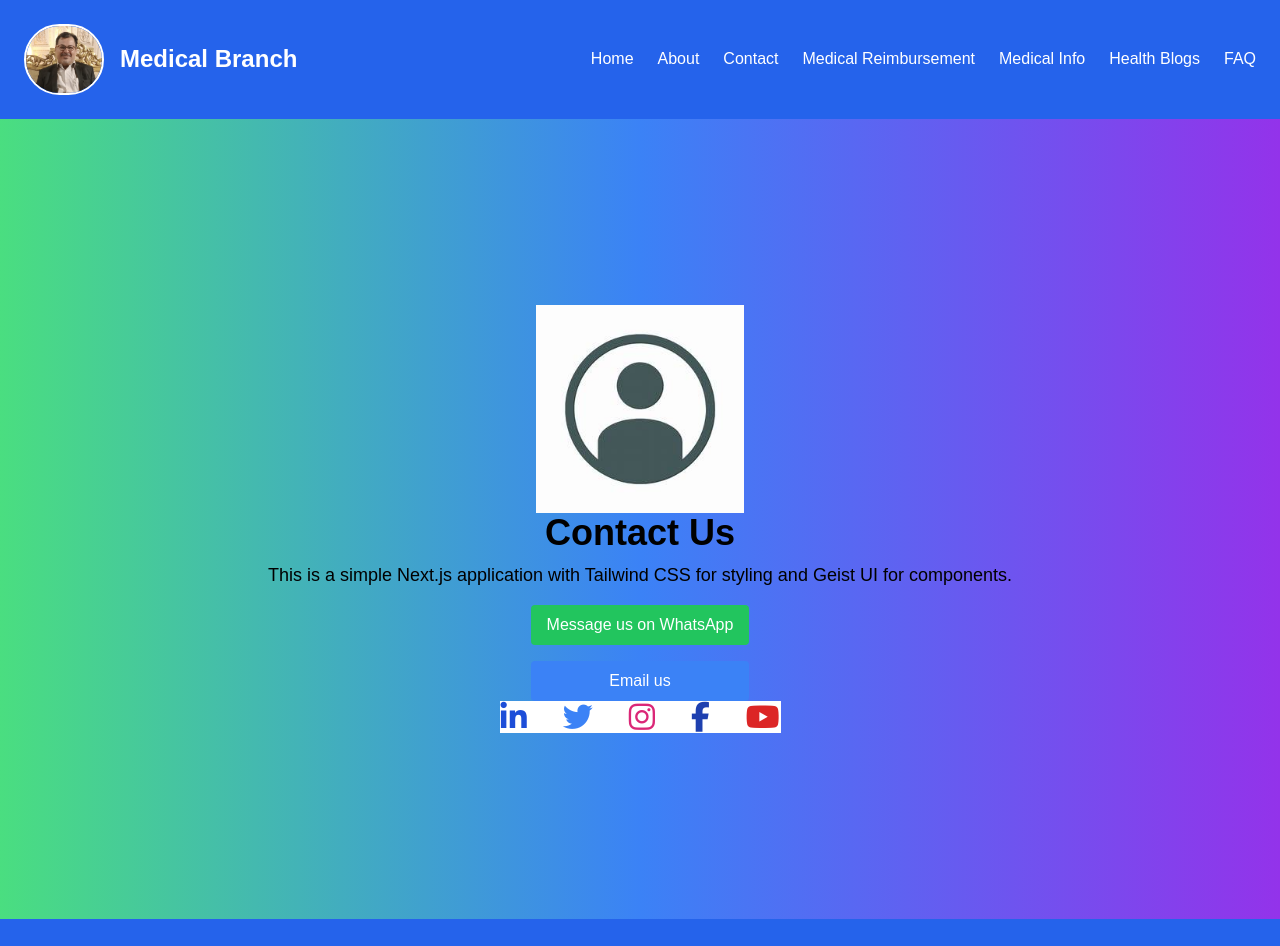
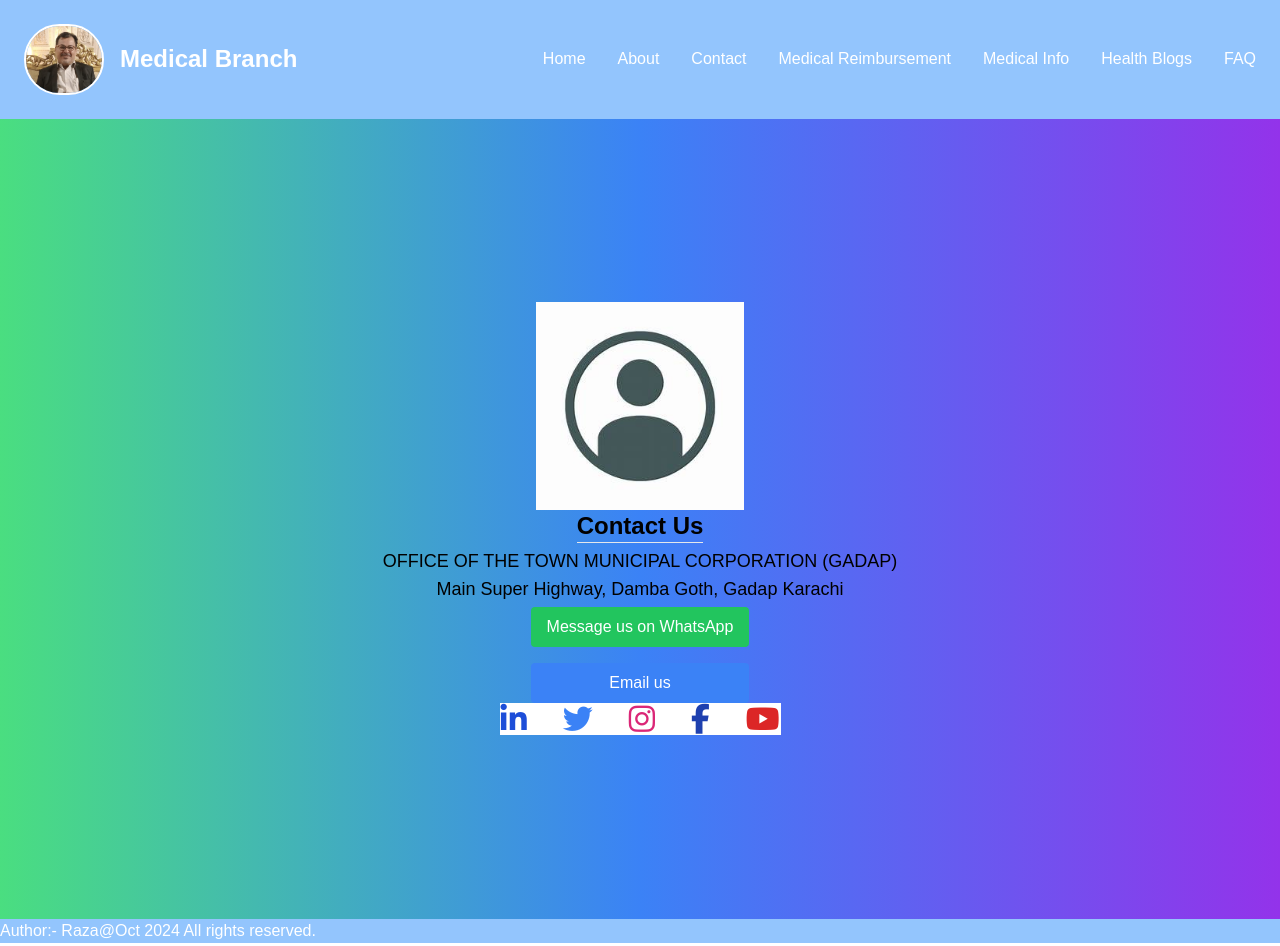
Before and after one commit to Raza1974/medical-Id, a Next.js app: page /contact-us in a window 1280 px wide. Shown: the top 946 px of the page. Built offline with nearby package versions, Linux system fonts and the light colour scheme.

Commit message:
first commit

```diff
--- a/src/app/about-us/page.tsx
+++ b/src/app/about-us/page.tsx
@@ -11,9 +11,9 @@ export default function Home() {
           alt="About"
           className="w-1/6 h-auto mx-auto"  // Reduced width to 50% and auto height, centered
         />
-        <h1 className="text-2xl font-bold ">About Us</h1>
+        <h1 className="text-2xl font-bold ">About-Us <hr></hr>
+        </h1>
         <p className="text-lg mt- ">
-          This is a simple Next.js application with Tailwind CSS for styling and Geist UI for components.
         </p>
         </div>
         <div className="flex flex-col space-y-4">
--- a/src/app/components/footer.tsx
+++ b/src/app/components/footer.tsx
@@ -3,9 +3,9 @@
 export default function Footer() {
     return (
       <div>
-         <footer className="p-6 text-white bg-blue-600">
+         <footer className="p- text-white bg-blue-300">
            {/* Your content here */}
-        <p>Raza Oct 2024 My Website. All rights reserved.</p>
+        <p>Author:- Raza@Oct 2024  All rights reserved.</p>
 
          </footer>
 
--- a/src/app/components/header.tsx
+++ b/src/app/components/header.tsx
@@ -2,19 +2,19 @@ import Link from "next/link";
 
 export default function Header() {
   return (
-    <header className="p-4 sm:p-6 text-white bg-blue-600">
+    <header className="p-4 sm:p-6 text-white bg-blue-300 shadow-md">
       <div className="container mx-auto flex flex-col sm:flex-row items-center justify-between">
         <div className="flex items-center space-x-4">
           <img
             src="/image/profile2.jpg"
             alt="Profile Pic"
-            width={60} // Default smaller size for mobile
-            className="border-2 border-white rounded-full sm:w-20" // Larger size for small screens and up
+            width={60}
+            className="border-2 border-white rounded-full sm:w-20"
           />
           <h1 className="text-lg sm:text-2xl font-bold">Medical Branch</h1>
         </div>
         <nav className="mt-4 sm:mt-0">
-          <ul className="flex flex-col sm:flex-row items-right sm:gap-6 gap-3">
+          <ul className="flex flex-col sm:flex-row items-center sm:gap-8 gap-4">
             <li>
               <Link href="/" className="transition duration-300 hover:text-yellow-300" aria-label="Home">
                 Home
@@ -26,7 +26,7 @@ export default function Header() {
               </Link>
             </li>
             <li>
-              <Link href="/contact-us" className="transition duration-300 hover:text-yellow-300" aria-label="Blogs">
+              <Link href="/contact-us" className="transition duration-300 hover:text-yellow-300" aria-label="Contact">
                 Contact
               </Link>
             </li>
--- a/src/app/contact-us/page.tsx
+++ b/src/app/contact-us/page.tsx
@@ -7,13 +7,16 @@ export default function Home() {
         alt="Contact Us"
         className="w-1/6 h-auto mx-auto"  // Reduced width to 50% and auto height, centered
 
+      />
+      <h1 className="text-2xl font-bold mb-1">Contact Us <hr></hr></h1>
+      <p className="text-lg text-center mb-1">
+                   OFFICE OF THE
+          		TOWN MUNICIPAL CORPORATION
+                   (GADAP)
+<br></br>
 
-      />
-
-      <h1 className="text-4xl font-bold mb-2">Contact Us</h1>
-      <p className="text-lg text-center mb-4">
-        This is a simple Next.js application with Tailwind CSS for styling and Geist UI for components.
-      </p>
+        Main Super Highway, Damba Goth, Gadap Karachi
+         </p>
       <div className="flex flex-col space-y-4">
         {/* WhatsApp Contact Option */}
         <a
--- a/src/app/faq/page.tsx
+++ b/src/app/faq/page.tsx
@@ -1,6 +1,6 @@
 import Link from 'next/link'; // Ensure you're importing the Link component
 
-export default function healthblog() {
+export default function Faq() {
   return (
     <section className="flex items-center justify-center min-h-screen p-16 bg-gradient-to-r from-green-400 via-blue-500 to-purple-600">
     <div>
@@ -12,6 +12,7 @@ export default function healthblog() {
               src="/image/health tips.jpg"
               alt="Heart Health"
               className="object-cover w-full h-40"
+
             />
           </div>
           <h2 className="text-xl font-semibold title">Eat Healthy</h2>
--- a/src/app/globals.css
+++ b/src/app/globals.css
@@ -91,13 +91,13 @@
   }
 
   .title {
-    font-size: 12px;
-    margin-top: 5px;
-    margin-bottom: 10px;
+    font-size: 15px;
+    margin-top: 20px;
+    margin-bottom: 30px;
   }
 
   .description {
-    font-size: 15px;
+    font-size: 12px;
   }
 
   .readMore {
--- a/src/app/health-blogs/page.tsx
+++ b/src/app/health-blogs/page.tsx
@@ -1,6 +1,6 @@
-export default function FAQ() {
+export default function healthblog() {
     return (
-        <div className="parentContainer">
+        <div className="parentContainer" >
 
             {/* Fitness Section */}
             <div className="childContainer bounce-in-right">
--- a/src/app/medical-info/page.tsx
+++ b/src/app/medical-info/page.tsx
@@ -3,7 +3,7 @@ import Link from 'next/link'; // Ensure you're importing the Link component
 
 export default function Medical() {
   return (
-    <div className="flex flex-col min-h-screen  ">
+    <div className="flex flex-col min-h-screen bg-gradient-to-r from-green-400 via-blue-500 to-purple-600 ">
 
     Medical Brach  Gadap Town Municipal Corporatior
 
@@ -15,9 +15,9 @@ export default function Medical() {
               className="object-cover w-full h-40"
             />
           </div>
-          <h2 className="text-xl font-semibold title">Seerve Pepoles</h2>
+          <h2 className="text-xl font-semibold title">Serve Pepoles</h2>
           <p className="description">
-           We are Serving Pepole of live in the vicinity of  Gadap Town Municipal Corporation Distrist Mal;ir Karachi
+           We are Serving Pepole of live in the vicinity of  Gadap Town Municipal Corporation Distrist Malir Karachi
           </p>
           <Link href="/blogs/health-1">
             <button className="px-4 py-2 text-white transition bg-blue-500 rounded readMore hover:bg-blue-600">
--- a/src/app/page.tsx
+++ b/src/app/page.tsx
@@ -13,7 +13,7 @@ export default function Home() {
               alt="Heart Health"
               className="object-cover w-full h-40"
             />
-            <p> Chief Medical Officer </p>
+            <p> Office Superintendent </p>
       <h1> Town Municipal Corporation Gadap  District Malir Karachi  </h1>
 
           </div>
```
